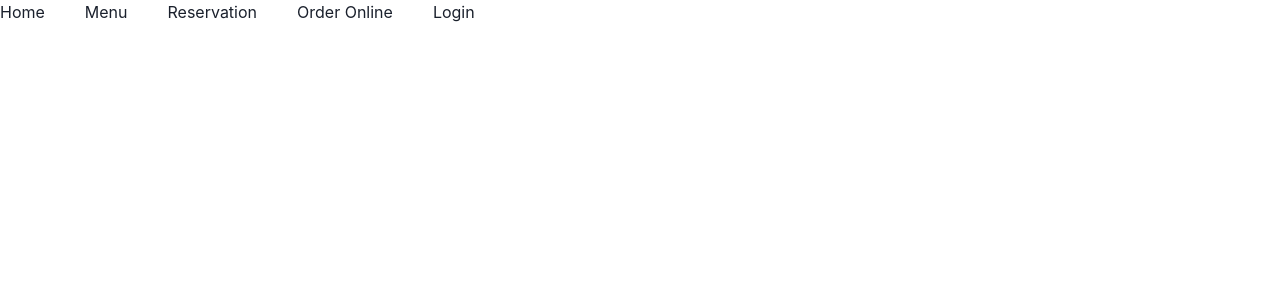
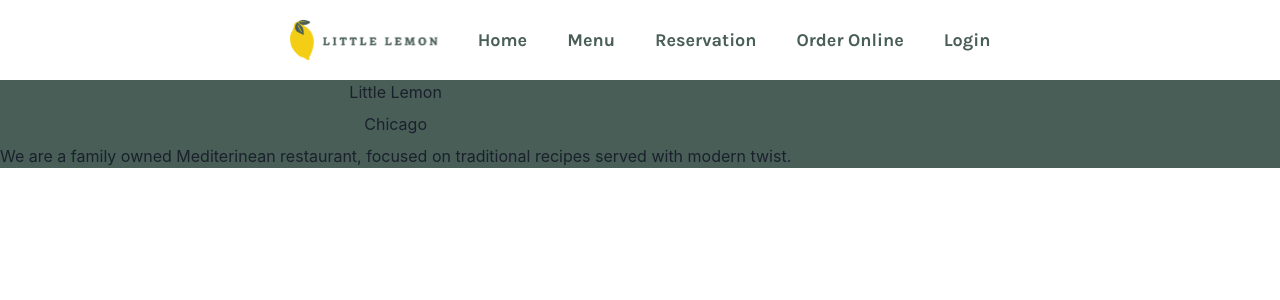
Before and after one commit to MrBigBrainy/CapStone, a React (Create React App) app: page / in a window 1280 px wide. Shown: the top 300 px of the page. Built offline with nearby package versions, Linux system fonts and the light colour scheme.

Commit message:
Update Header

```diff
--- a/public/index.html
+++ b/public/index.html
@@ -3,6 +3,9 @@
   <head>
     <meta charset="utf-8" />
     <link rel="icon" href="%PUBLIC_URL%/favicon.ico" />
+    <link rel="preconnect" href="https://fonts.googleapis.com">
+    <link rel="preconnect" href="https://fonts.gstatic.com" crossorigin>
+    <link href="https://fonts.googleapis.com/css2?family=Karla:ital,wght@0,200..800;1,200..800&display=swap" rel="stylesheet">
     <meta name="viewport" content="width=device-width, initial-scale=1" />
     <meta name="theme-color" content="#000000" />
     <meta
--- a/src/App.js
+++ b/src/App.js
@@ -2,12 +2,14 @@ import logo from './logo.svg';
 import './App.css';
 import { ChakraProvider } from "@chakra-ui/react";
 import Header from "./component/Header.jsx";
+import Hero from './component/Hero.jsx';
 
 function App() {
   return (
     <ChakraProvider>
       <div className="App">
         <Header />
+        <Hero />
       </div>
     </ChakraProvider>
   );
--- a/src/component/Header.jsx
+++ b/src/component/Header.jsx
@@ -1,19 +1,23 @@
-import { HStack } from "@chakra-ui/react";
+import { Link, HStack, Image, Box } from "@chakra-ui/react";
+import logo from "../pictures/Logo.svg"
 
 export default function Header() {
   return (
-    <header>
+    <Box p={5} display={"flex"} justifyContent={"center"}>
       <nav>
         <ul style={{ listStyleType: "none" }}>
           <HStack spacing={10}>
-            <li>Home</li>
-            <li>Menu</li>
-            <li>Reservation</li>
-            <li>Order Online</li>
-            <li>Login</li>
+            <Image src={logo} />
+            <Link href="#" fontFamily="Karla, sans-serif" fontSize="lg" fontWeight={"bold"} color={"#495E57"}>
+              Home
+            </Link>
+            <Link href="#" fontFamily="Karla, sans-serif" fontSize="lg" fontWeight={"bold"} color={"#495E57"}>Menu</Link>
+            <Link href="#" fontFamily="Karla, sans-serif" fontSize="lg" fontWeight={"bold"} color={"#495E57"}>Reservation</Link>
+            <Link href="#" fontFamily="Karla, sans-serif" fontSize="lg" fontWeight={"bold"} color={"#495E57"}>Order Online</Link>
+            <Link href="#" fontFamily="Karla, sans-serif" fontSize="lg" fontWeight={"bold"} color={"#495E57"}>Login</Link>
           </HStack>
         </ul>
       </nav>
-    </header>
+    </Box>
   );
 }
--- /dev/null
+++ b/src/component/Hero.jsx
@@ -0,0 +1,17 @@
+import { Box, HStack, VStack, Text } from "@chakra-ui/react";
+
+export default function Hero() {
+  return (
+    <>
+      <Box bg="#495E57">
+        <HStack>
+            <VStack>
+                <Text>Little Lemon</Text>
+                <Text>Chicago</Text>
+                <Text>We are a family owned Mediterinean restaurant, focused on traditional recipes served with modern twist.</Text>
+            </VStack>
+        </HStack>
+      </Box>
+    </>
+  );
+}
--- a/src/index.js
+++ b/src/index.js
@@ -3,6 +3,7 @@ import ReactDOM from 'react-dom/client';
 import './index.css';
 import App from './App';
 import reportWebVitals from './reportWebVitals';
+
 
 const root = ReactDOM.createRoot(document.getElementById('root'));
 root.render(
```
Also changed, not shown: src/pictures/Logo.svg (added).
